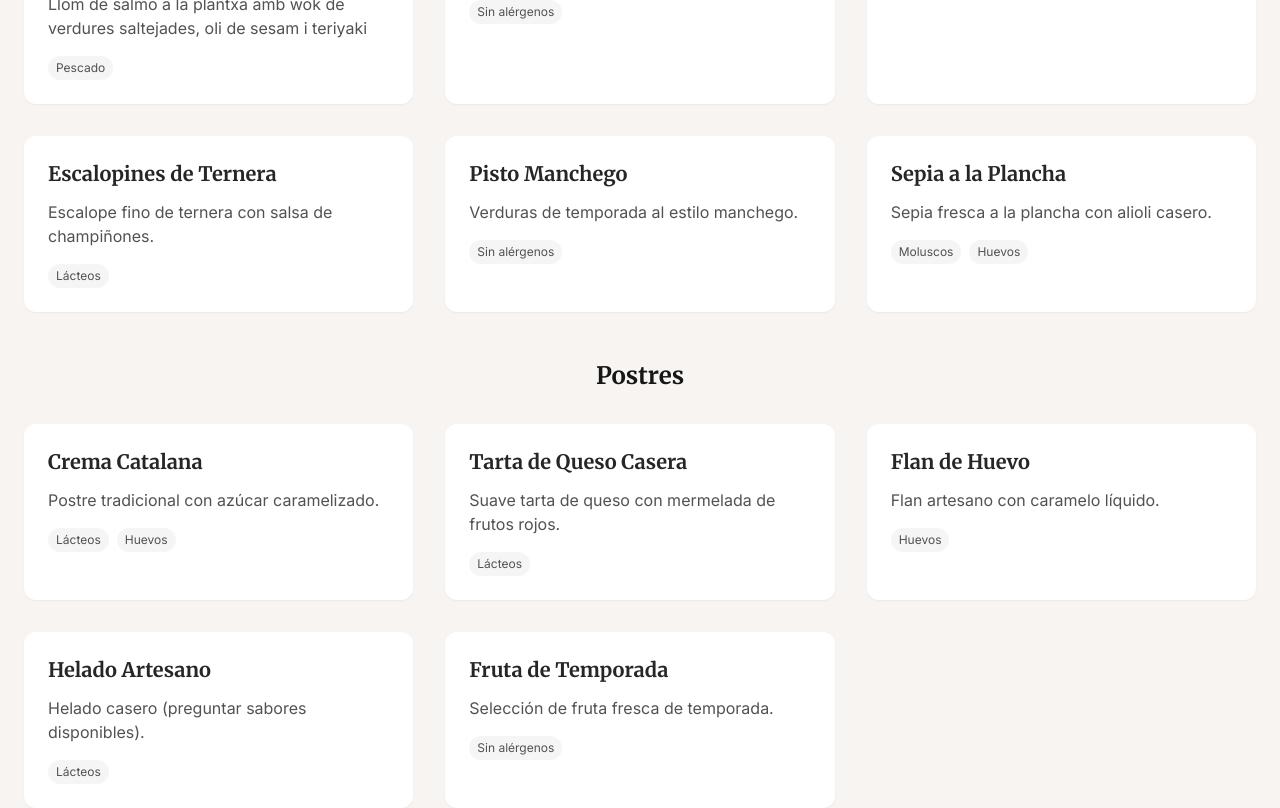
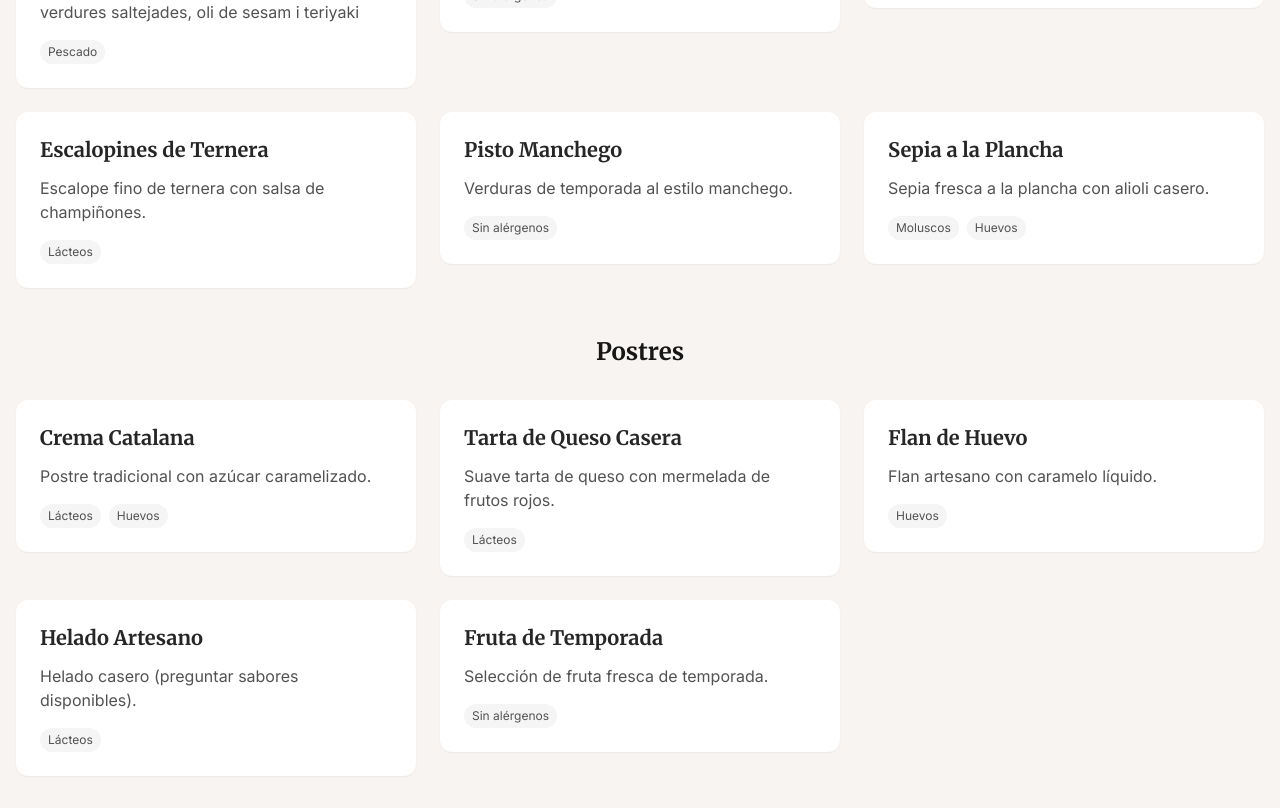
Before and after one commit to pablocasalm/elbalcodepremiav2, a React (Vite) app: page / in a window 1280 px wide. Shown: the part 4560-5368 px from the top of the page. Built offline with nearby package versions, Linux system fonts and the light colour scheme.

Commit message:
Arreglado Menus.tsx

```diff
--- a/src/components/sections/Menus.tsx
+++ b/src/components/sections/Menus.tsx
@@ -48,9 +48,8 @@ function extraerPrimero(raw: MenuRawJSON): Plato[] {
     raw.primero4,
     raw.primero5,
     raw.primero6,
-  ].filter(prot => prot && prot.titulo.trim() !== '');
+  ].filter(p => p && p.titulo.trim());
 }
-
 function extraerSegundo(raw: MenuRawJSON): Plato[] {
   return [
     raw.segundo1,
@@ -59,17 +58,12 @@ function extraerSegundo(raw: MenuRawJSON): Plato[] {
     raw.segundo4,
     raw.segundo5,
     raw.segundo6,
-  ].filter(prot => prot && prot.titulo.trim() !== '');
+  ].filter(p => p && p.titulo.trim());
 }
-
 function extraerPostre(raw: MenuRawJSON): Plato[] {
-  return [
-    raw.postre1,
-    raw.postre2,
-    raw.postre3,
-    raw.postre4,
-    raw.postre5,
-  ].filter(prot => prot && prot.titulo.trim() !== '');
+  return [raw.postre1, raw.postre2, raw.postre3, raw.postre4, raw.postre5].filter(
+    p => p && p.titulo.trim()
+  );
 }
 
 type MenuType = 'daily' | 'weekend';
@@ -80,55 +74,63 @@ const Menus: React.FC = () => {
 
   const [menuDaily, setMenuDaily] = useState<MenuRawJSON | null>(null);
   const [menuWeekend, setMenuWeekend] = useState<MenuRawJSON | null>(null);
-
   const [loadingDaily, setLoadingDaily] = useState(true);
   const [loadingWeekend, setLoadingWeekend] = useState(true);
   const [errorDaily, setErrorDaily] = useState(false);
   const [errorWeekend, setErrorWeekend] = useState(false);
 
   useEffect(() => {
-    fetch('/menu-daily.json?ts=' + Date.now())
-      .then(res => { if (!res.ok) throw new Error(); return res.json(); })
+    fetch(
+      `/menu-daily.json?ts=${Date.now()}`
+    )
+      .then(res => {
+        if (!res.ok) throw new Error(`HTTP ${res.status}`);
+        return res.json();
+      })
       .then((json: MenuRawJSON) => setMenuDaily(json))
       .catch(err => { console.error(err); setErrorDaily(true); })
       .finally(() => setLoadingDaily(false));
   }, []);
 
   useEffect(() => {
-    fetch('/menu-weekend.json?ts=' + Date.now())
-      .then(res => { if (!res.ok) throw new Error(); return res.json(); })
+    fetch(
+      `/menu-weekend.json?ts=${Date.now()}`
+    )
+      .then(res => {
+        if (!res.ok) throw new Error(`HTTP ${res.status}`);
+        return res.json();
+      })
       .then((json: MenuRawJSON) => setMenuWeekend(json))
       .catch(err => { console.error(err); setErrorWeekend(true); })
       .finally(() => setLoadingWeekend(false));
   }, []);
 
-  const handleMenuChange = (menuType: MenuType) => setActiveMenu(menuType);
+  const menuToShow = activeMenu === 'daily' ? menuDaily : menuWeekend;
 
   if ((activeMenu === 'daily' && loadingDaily) || (activeMenu === 'weekend' && loadingWeekend)) {
     return (
       <section id="menus" className="py-24 bg-brown-50" ref={sectionRef}>
-        <div className="container mx-auto px-4 md:px-6 text-center py-16">
+        <div className="container mx-auto px-4 text-center py-16">
           <p className="italic text-gray-500">Cargando menú…</p>
         </div>
       </section>
     );
   }
-
   if ((activeMenu === 'daily' && errorDaily) || (activeMenu === 'weekend' && errorWeekend)) {
     return (
       <section id="menus" className="py-24 bg-brown-50" ref={sectionRef}>
-        <div className="container mx-auto px-4 md:px-6 text-center py-16">
+        <div className="container mx-auto px-4 text-center py-16">
           <p className="text-red-500">No se pudo cargar el menú.</p>
         </div>
       </section>
     );
   }
 
-  const menuToShow = activeMenu === 'daily' ? menuDaily! : menuWeekend!;
+  if (!menuToShow) return null;
 
   return (
     <section id="menus" className="py-24 bg-brown-50" ref={sectionRef}>
-      <div className="container mx-auto px-4 md:px-6">
+      <div className="container mx-auto px-4">
         <div className="max-w-3xl mx-auto text-center mb-16">
           <span className="text-brown-700 font-medium">GASTRONOMÍA</span>
           <h2 className="text-3xl md:text-4xl font-serif font-bold mt-2 mb-6">Nuestros Menús</h2>
@@ -137,70 +139,47 @@ const Menus: React.FC = () => {
           </p>
         </div>
 
-        <div className="flex flex-wrap justify-center mb-12">
+        {/* Tabs */}
+        <div className="flex justify-center mb-12 gap-4">
+          {(['daily', 'weekend'] as MenuType[]).map(type => (
             <button
-            className={`px-6 py-3 mx-2 mb-2 rounded-full text-sm font-medium transition-all ${
-              activeMenu === 'daily' ? 'bg-brown-700 text-white' : 'bg-white text-neutral-700 hover:bg-neutral-100'
+              key={type}
+              onClick={() => setActiveMenu(type)}
+              className={`px-6 py-3 rounded-full text-sm font-medium transition-all ${
+                activeMenu === type ? 'bg-brown-700 text-white' : 'bg-white text-neutral-700 hover:bg-neutral-100'
               }`}
-            onClick={() => handleMenuChange('daily')}
-          >Menú Diario</button>
-
-          <button
-            className={`px-6 py-3 mx-2 mb-2 rounded-full text-sm font-medium transition-all ${
-              activeMenu === 'weekend' ? 'bg-brown-700 text-white' : 'bg-white text-neutral-700 hover:bg-neutral-100'
-            }`}
-            onClick={() => handleMenuChange('weekend')}
-          >Menú Fin de Semana</button>
+            >
+              {type === 'daily' ? 'Menú Diario' : 'Menú Fin de Semana'}
+            </button>
+          ))}
         </div>
 
-        <div className={`space-y-12 transition-all duration-1000 transform ${inView ? 'translate-y-0 opacity-100' : 'translate-y-12 opacity-0'}`}>
-
-          {/* Primeros */}
-          <div>
-            <h3 className="text-2xl font-serif font-bold text-center mb-8">Primeros</h3>
-            <div className="flex flex-col gap-8 sm:grid sm:grid-cols-2 lg:grid-cols-3">
-              {extraerPrimero(menuToShow).map((item, i) => (
+        <div className={`space-y-12 transition-all duration-700 transform ${inView ? 'opacity-100' : 'opacity-0 translate-y-6'}`}>
+          {[
+            { label: 'Primeros', items: extraerPrimero(menuToShow) },
+            { label: 'Segundos', items: extraerSegundo(menuToShow) },
+            { label: 'Postres', items: extraerPostre(menuToShow) },
+          ].map(section => (
+            <div key={section.label}>
+              <h3 className="text-2xl font-serif font-bold text-center mb-8">{section.label}</h3>
+              <div className="grid grid-cols-1 gap-6 sm:grid-cols-2 md:grid-cols-3">
+                {section.items.map((item, idx) => (
+                  <div key={idx} className="w-full">
                     <MenuCard
-                  key={i}
                       title={item.titulo}
                       description={item.descripcion}
-                  dietary={item.alergias.split(',').map(a => a.trim()).filter(a => a)}
+                      dietary={item.alergias
+                        .split(',')
+                        .map(a => a.trim())
+                        .filter(a => a)
+                      }
                     />
+                  </div>
                 ))}
               </div>
             </div>
+          ))}
 
-          {/* Segundos */}
-          <div>
-            <h3 className="text-2xl font-serif font-bold text-center mb-8">Segundos</h3>
-            <div className="flex flex-col gap-8 sm:grid sm:grid-cols-2 lg:grid-cols-3">
-              {extraerSegundo(menuToShow).map((item, i) => (
-                <MenuCard
-                  key={i}
-                  title={item.titulo}
-                  description={item.descripcion}
-                  dietary={item.alergias.split(',').map(a => a.trim()).filter(a => a)}
-                />
-              ))}
-            </div>
-          </div>
-
-          {/* Postres */}
-          <div>
-            <h3 className="text-2xl font-serif font-bold text-center mb-8">Postres</h3>
-            <div className="flex flex-col gap-8 sm:grid sm:grid-cols-2 lg:grid-cols-3">
-              {extraerPostre(menuToShow).map((item, i) => (
-                <MenuCard
-                  key={i}
-                  title={item.titulo}
-                  description={item.descripcion}
-                  dietary={item.alergias.split(',').map(a => a.trim()).filter(a => a)}
-                />
-              ))}
-            </div>
-          </div>
-
-          {/* Precio y PDF */}
           <div className="text-center">
             <p className="text-xl font-serif font-bold text-brown-700">Menú completo: {menuToShow.precio} €</p>
             <p className="text-sm text-neutral-600 mt-2">{menuToShow.incluye}</p>
@@ -216,10 +195,11 @@ const Menus: React.FC = () => {
               >
                 <FilePdf className="mr-2" size={18} /> Descargar Menú Completo
               </a>
-              <p className="mt-4 text-neutral-600 italic text-sm">Si tienes alguna alergia o intolerancia, informa a nuestros camareros</p>
+              <p className="mt-4 text-neutral-600 italic text-sm">
+                Si tienes alguna alergia o intolerancia, informa a nuestros camareros
+              </p>
             </div>
           )}
-
         </div>
       </div>
     </section>
```
Lines whose indentation alone changed are shown as unchanged.
